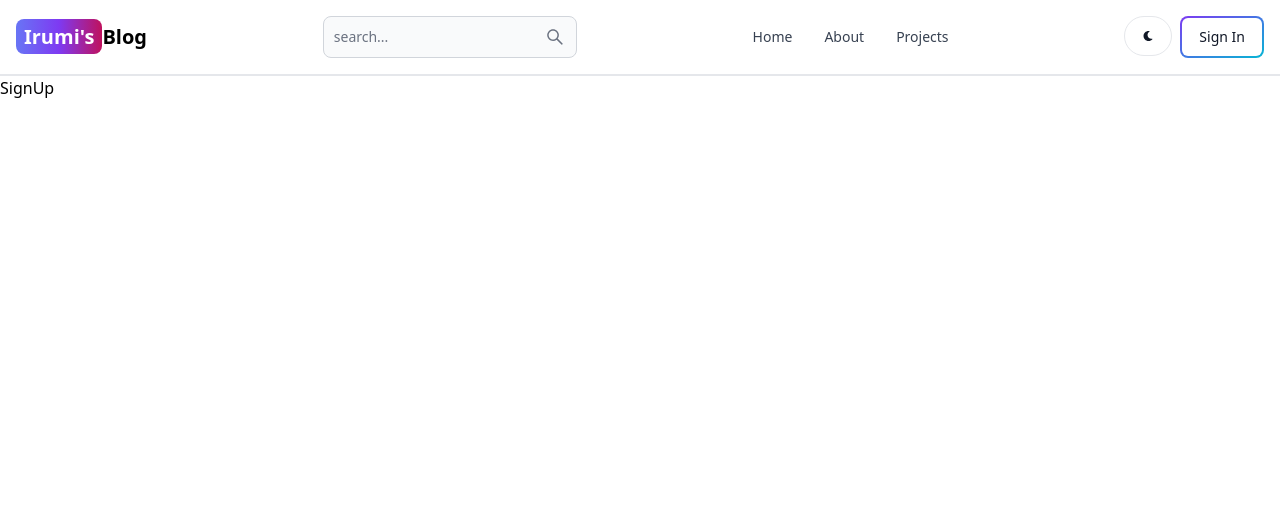
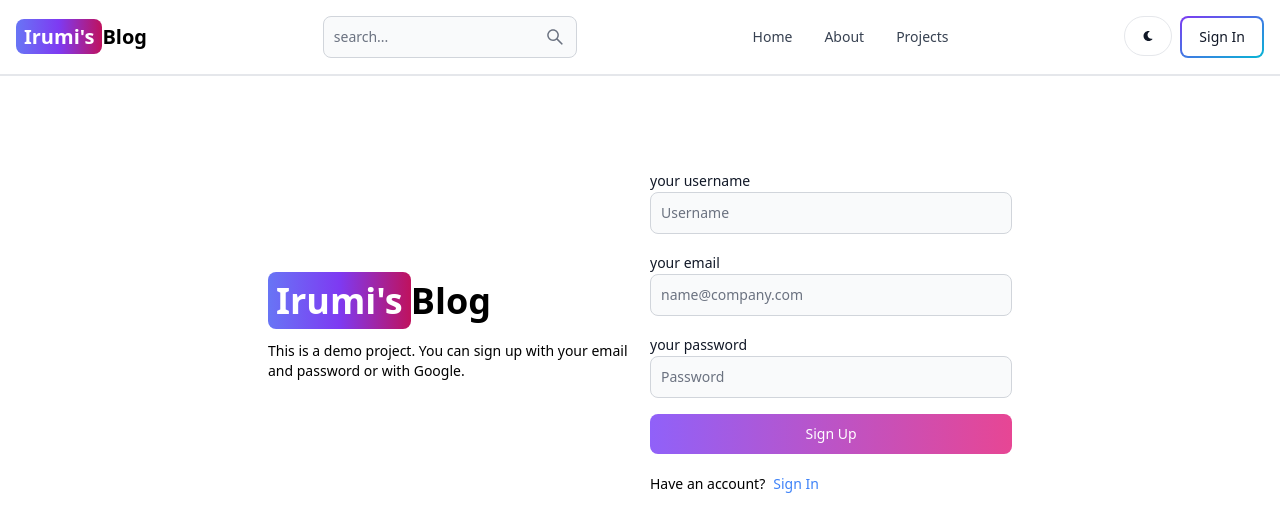
Before and after one commit to IrumiTh/mern-blog, a React (Vite) app in the folder client/: page /sign-up in a window 1280 px wide. Shown: the top 532 px of the page. Built offline with nearby package versions, Linux system fonts and the light colour scheme.

Commit message:
create sign-up page ui

```diff
--- a/client/src/pages/SingUp.jsx
+++ b/client/src/pages/SingUp.jsx
@@ -1,9 +1,51 @@
+import { Button, Label, TextInput } from 'flowbite-react'
 import React from 'react'
+import { Link } from 'react-router-dom'
 
 export default function SingUp() {
   return (
-    <div>
-      SignUp
+    <div className='min-h-screen mt-20'>
+      <div className='flex p-3 max-w-3xl mx-auto flex-col md:flex-row md:items-center gap-5'>
+        {/* left side*/}
+        <div className='flex-1'>
+        <Link
+            to="/"
+            className=' font-bold dark:text-white text-4xl'>
+            <span className='px-2 py-1 bg-gradient-to-r from-indigo-500 via-purple-600 to-pink-700 rounded-lg text-white'>Irumi's</span>
+            Blog
+        </Link>
+        <p className='text-sm mt-5'>
+          This is a demo project. You can sign up with your email and password or with Google.
+        </p>
+        </div>
+
+        {/*right side*/}
+        <div className='flex-1'>
+          <form className='flex flex-col gap-4 '>
+            <div>
+              <Label value='your username' />
+              <TextInput type='text' placeholder='Username' id='username' />
+            </div>
+            <div>
+              <Label value='your email' />
+              <TextInput type='text' placeholder='name@company.com' id='email' />
+
+            </div>
+            <div>
+              <Label value='your password' />
+              <TextInput ype='text' placeholder='Password' id='password' />
+
+            </div>
+            <Button gradientDuoTone='purpleToPink' type='submit'>Sign Up</Button>
+          </form>
+          <div className='flex gap-2 text-sm mt-5'>
+            <span>Have an account?</span>
+            <Link to='/sign-in' className='text-blue-500'>
+              Sign In
+            </Link>
+          </div>
+        </div>
+      </div>
     </div>
   )
 }
```
